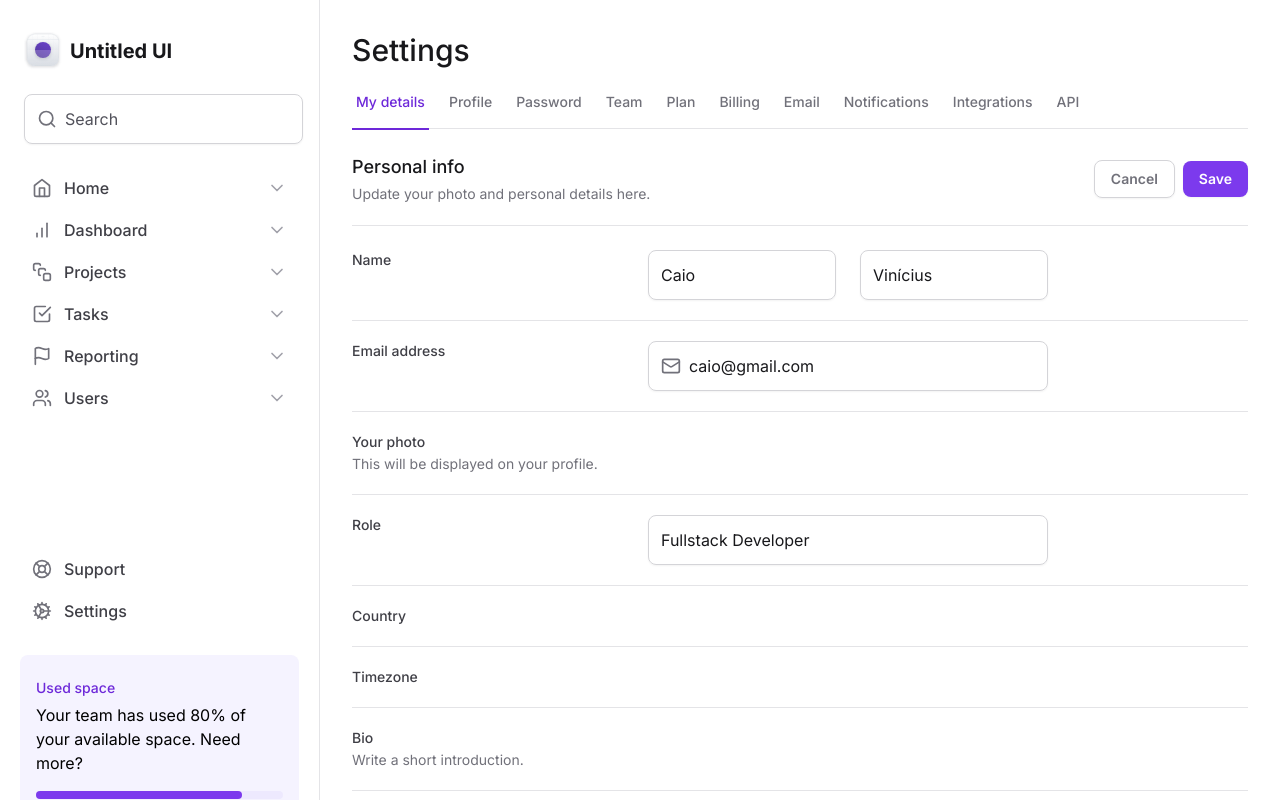
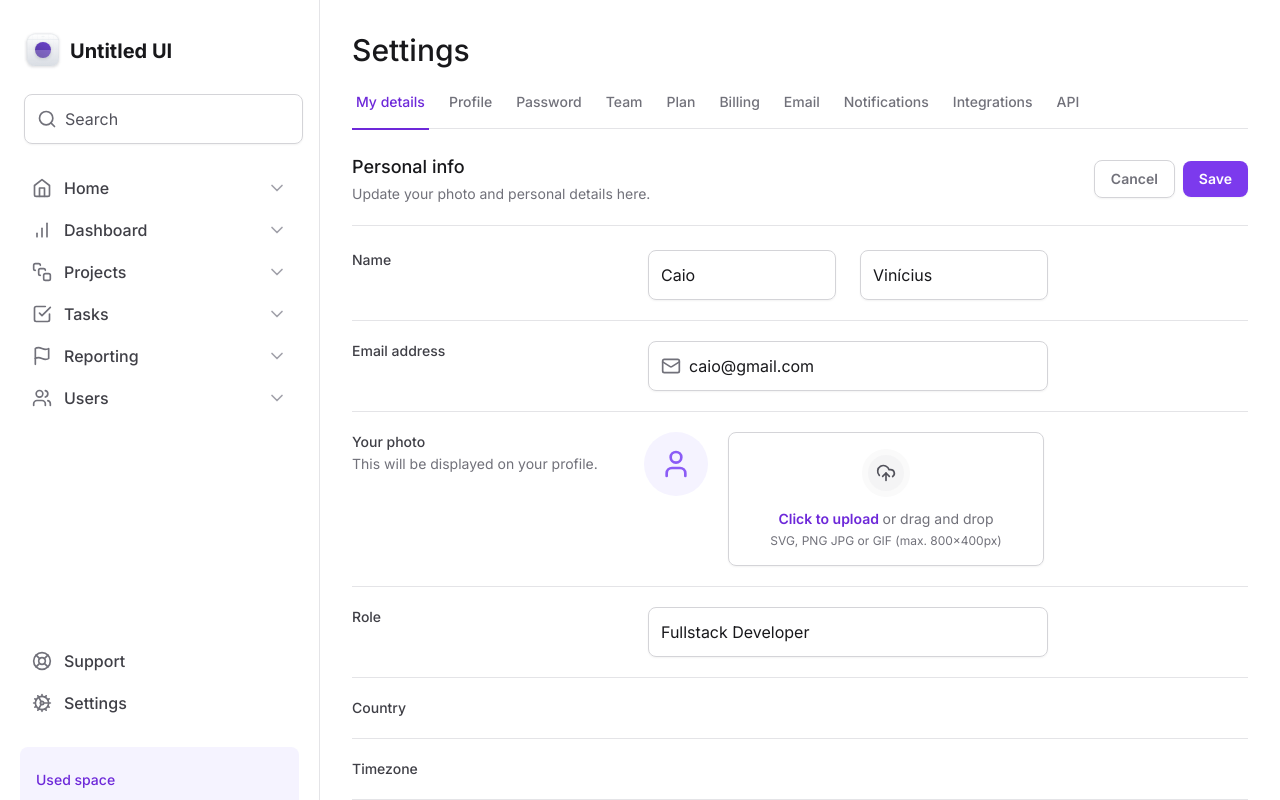
Before and after one commit to CaioVinicius7/untitled-ui, a Next.js app: page / in a window 1280 px wide. Shown: the top 800 px of the page. Built offline with nearby package versions, Linux system fonts and the light colour scheme.

Commit message:
feat: :lipstick: Upload do Avatar

```diff
--- a/src/app/page.tsx
+++ b/src/app/page.tsx
@@ -1,4 +1,4 @@
-import { Mail } from "lucide-react";
+import { Mail, UploadCloud, User } from "lucide-react";
 
 import { Input } from "@root/components/Input";
 import { SettingsTabs } from "@root/components/SettingsTabs";
@@ -83,7 +83,7 @@
 
           <div className="grid grid-cols-form gap-3 pt-5">
             <label
-              htmlFor="avatar"
+              htmlFor="photo"
               className="text-sm font-medium text-zinc-700"
             >
               Your photo
@@ -92,7 +92,34 @@
               </span>
             </label>
 
-            <div />
+            <div className="flex items-start gap-5">
+              <div className="flex h-16 w-16 items-center justify-center rounded-full bg-violet-50">
+                <User className="h-8 w-8 text-violet-500" />
+              </div>
+
+              <label
+                htmlFor="photo"
+                className="group flex flex-1 cursor-pointer flex-col items-center gap-3 rounded-lg border border-zinc-300 px-6 py-4 text-center text-zinc-500 shadow-sm hover:border-violet-200 hover:bg-violet-25 hover:text-violet-500"
+              >
+                <div className="rounded-full border-6 border-zinc-50 bg-zinc-100 p-2 group-hover:border-violet-50 group-hover:bg-violet-100">
+                  <UploadCloud className="h-5 w-5 text-zinc-600" />
+                </div>
+
+                <div className="flex flex-col items-center gap-1">
+                  <span className="text-sm">
+                    <span className="font-semibold text-violet-700">
+                      Click to upload{" "}
+                    </span>
+                    or drag and drop
+                  </span>
+                  <span className="text-xs">
+                    SVG, PNG JPG or GIF (max. 800x400px)
+                  </span>
+                </div>
+              </label>
+
+              <input id="photo" type="file" className="sr-only" />
+            </div>
           </div>
 
           <div className="grid grid-cols-form gap-3 pt-5">
--- a/tailwind.config.js
+++ b/tailwind.config.js
@@ -7,6 +7,14 @@
         app: "minmax(18rem, 20rem) 1fr",
         profile: "max-content 1fr min-content",
         form: "minmax(7.5rem, 17.5rem) minmax(25rem, 1fr) minmax(0, 15rem)"
+      },
+      borderWidth: {
+        6: "6px"
+      },
+      colors: {
+        violet: {
+          25: "#fcfaff"
+        }
       }
     }
   },
```
